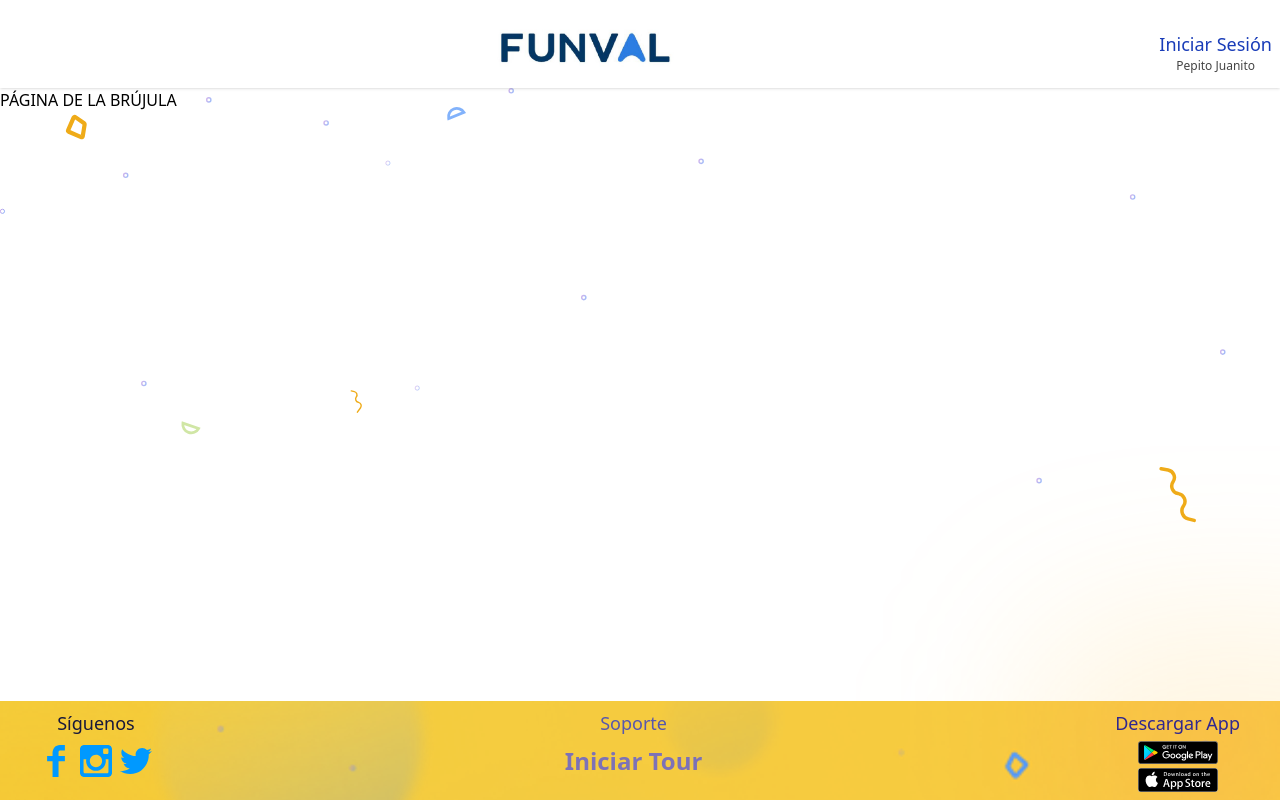
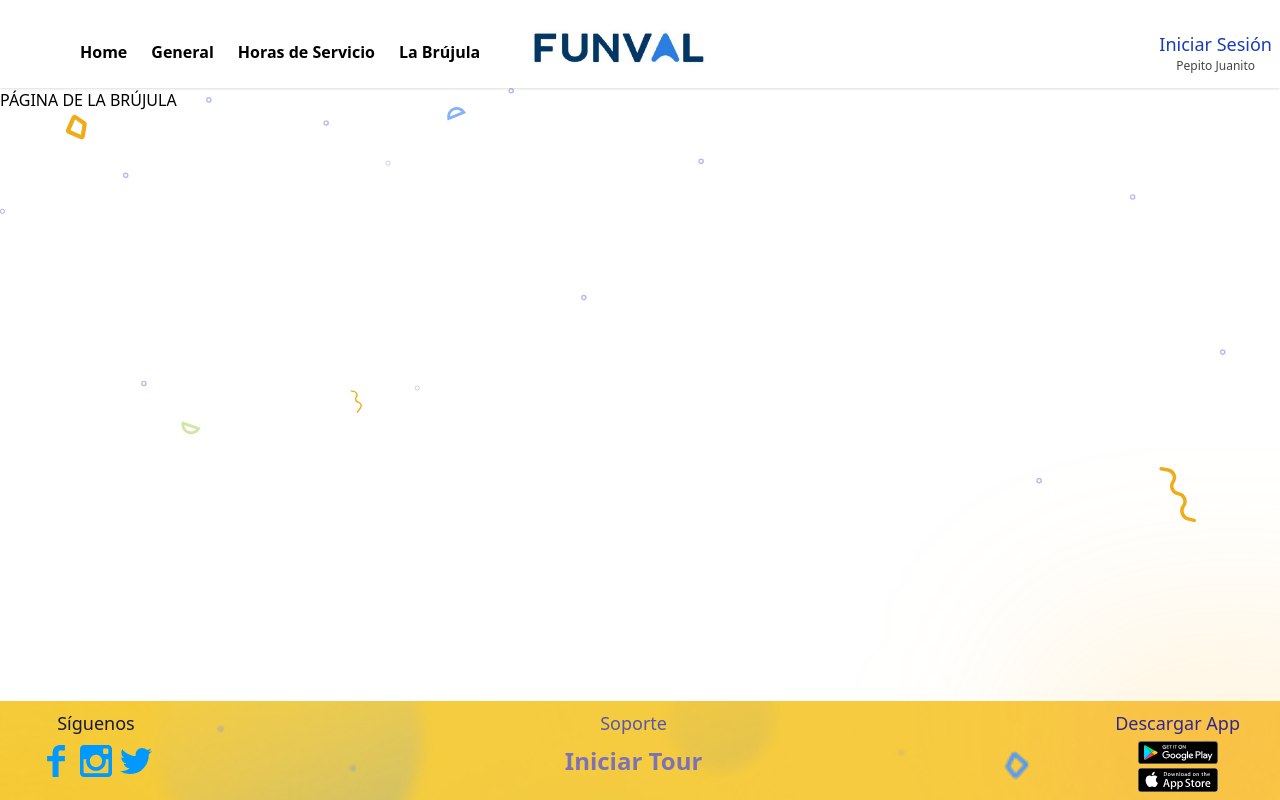
Before and after one commit to MuserOk/Horas-de-Servicio-Funval, a React (Vite) app: page /LaBrujula in a window 1280 px wide. Built offline with nearby package versions, Linux system fonts and the light colour scheme; the HTML template or start-up script is replaced by a standard one.

Commit message:
agrega funciones a los menus y header

```diff
--- a/src/components/Header.jsx
+++ b/src/components/Header.jsx
@@ -1,26 +1,65 @@
-import React from 'react'
-import MenuH from './MenuH'
+import React from "react";
+import { Link } from "react-router-dom"; // Asegúrate de tener este import
+import MenuH from "./MenuH"; // Tu componente MenuH
 
-
-// NECESITAMOS UN useSATE Y useEFFECT PARA QUE EL INICIAR SESION ACTIVE LA PÁGINA DE LOG IN
-
-
+const menuItems = [
+  { label: "Home", path: "/" },
+  { label: "General", path: "/General" },
+  { label: "Horas de Servicio", path: "/HorasDeServicio" },
+  { label: "La Brújula", path: "/LaBrujula" },
+];
 
 export default function Header() {
   return (
-    <div className='relative w-full dark:bg-[#153862] h-[15%] flex justify-between items-center px-2 dark:md:px-6 dark:lg:px-10 pt-4 shadow-sm pb-2 md:pb-0'>
+    <div className="relative w-full dark:bg-[#153862] h-[15%] flex justify-between items-center px-2 dark:md:px-6 dark:lg:px-10 pt-4 shadow-sm pb-2 md:pb-0">
+      {/* Wrapper para centrar en móvil/tablet, y alinear a la izquierda en lg */}
+      <div className="flex justify-center w-full lg:justify-center lg:w-auto">
+        {/* Contenedor inline-flex para que el grupo tenga ancho solo del contenido */}
+        <div className="inline-flex items-center space-x-18">
+          {/* Menú hamburguesa */}
+          <MenuH />
 
-      <MenuH/>
-      <img className='block dark:hidden h-10 md:h-16 lg:h-18' src="/images/funval-img-light.png" alt="logo funval" />
-      <img className="hidden dark:block h-10 md:h-16 lg:h-18" src="/images/funval-img-dark.jpg" alt="logo funval"/>
+          {/* Menú de navegación en escritorio (lg) */}
+          <div className="hidden lg:flex items-center space-x-8">
+            <ul className="flex space-x-6 text-white font-semibold">
+              {menuItems.map((item) => (
+                <li key={item.label}>
+                  <Link
+                    to={item.path}
+                    className="text-black hover:text-blue-300 transition duration-200"
+                  >
+                    {item.label}
+                  </Link>
+                </li>
+              ))}
+            </ul>
+          </div>
 
-      <div>
-        {/*iniciar sesion cambia a cerrar sesion */}
-        <p className='text-blue-800 font-medium text-center md:text-lg cursor-pointer hover:text-blue-400 active:text-blue-950 dark:text-white'>Iniciar Sesión</p>
-        {/*aparece al iniciar sesión */}
-        <p className='text-xs lg:text-md font-medium animate-pulse text-center dark:text-white dark:font-bold'>Pepito Juanito</p>
+          {/* Logo - Aseguramos que no se mueva */}
+          <div className="flex items-center space-x-2 lg:-ml-16">
+            <img
+              className="block dark:hidden h-10 md:h-16 lg:h-18"
+              src="/images/funval-img-light.png"
+              alt="logo funval"
+            />
+            <img
+              className="hidden dark:block h-10 md:h-16 lg:h-18"
+              src="/images/funval-img-dark.jpg"
+              alt="logo funval"
+            />
+          </div>
+        </div>
       </div>
 
+      {/* Sección de inicio de sesión */}
+      <div>
+        <p className="text-blue-800 font-medium text-center md:text-lg cursor-pointer hover:text-blue-400 active:text-blue-950 dark:text-white">
+          Iniciar Sesión
+        </p>
+        <p className="text-xs lg:text-md font-medium animate-pulse text-center dark:text-white dark:font-bold">
+          Pepito Juanito
+        </p>
+      </div>
     </div>
-  )
+  );
 }
--- a/src/components/MenuH.jsx
+++ b/src/components/MenuH.jsx
@@ -1,4 +1,5 @@
 import React, { useState } from "react";
+import { Link } from "react-router-dom";
 
 export default function MenuH() {
   const [open, setOpen] = useState(false);
@@ -7,22 +8,29 @@ export default function MenuH() {
     setOpen(false); // Cierra el modal al hacer clic en un bloque
   };
 
-  // Función para cerrar modal si se hace clic fuera del contenido (fondo)
-  const handleCloseOutside = (e) => {
+  const handleCloseOutside = () => {
     setOpen(false);
   };
 
-  // Para evitar que el clic dentro del modal cierre el modal
   const stopPropagation = (e) => {
     e.stopPropagation();
   };
+
+  // Arreglo con rutas y etiquetas
+  const menuItems = [
+    { label: "Home", path: "/" },
+    { label: "General", path: "/General" },
+    { label: "Horas de Servicio", path: "/HorasDeServicio" },
+    { label: "La Brújula", path: "/LaBrujula" },
+    { label: "Contáctos", path: "/contactos" }, // Asegúrate de crear esta ruta o quitarla
+  ];
 
   return (
     <div>
       {/* Botón hamburguesa */}
       <button
         onClick={() => setOpen(true)}
-        className="absolute top-2 left-2 lg:hidden"
+        className="absolute top-1/2 right-4 transform -translate-y-1/2 left-2 lg:hidden pt-2"
         aria-label="Abrir menú"
       >
         <svg
@@ -31,7 +39,7 @@ export default function MenuH() {
           viewBox="0 0 24 24"
           strokeWidth={1.5}
           stroke="currentColor"
-          className="w-16 h-16 text-black dark:text-white cursor-pointer hover:text-gray-400 active:text-gray-800"
+          className="w-10 h-10 text-black dark:text-white cursor-pointer hover:text-gray-400 active:text-gray-800"
         >
           <path
             strokeLinecap="round"
@@ -45,33 +53,35 @@ export default function MenuH() {
       {open && (
         <div
           className="fixed inset-0 z-50 bg-black/40 flex justify-start lg:hidden"
-          onClick={handleCloseOutside} // Cierra al hacer clic fuera
+          onClick={handleCloseOutside}
         >
           <div
-            className="bg-blue-300/90 w-full max-w-xs rounded-b-lg shadow-[0px_1px_8px] p-6 mt-16  h-70 overflow-visible relative  border-t-0 border-r-1 border-b-1 border-l-1 border-white"
-            onClick={stopPropagation} // Evita cierre si clic dentro del modal
+            className="bg-blue-300/90 w-full max-w-xs rounded-b-lg shadow-[0px_1px_8px] p-6 mt-16 h-70 overflow-visible relative border border-white"
+            onClick={stopPropagation}
           >
             {/* Botón cerrar */}
-            <button onClick={() => setOpen(false)} className="absolute top-1 right-1 text-white font-bold hover:bg-gray-400 text-xl active:bg-gray-600 bg-gray-600/80 mt-4 mr-2 w-8 h-8 rounded flex justify-center items-center">
+            <button
+              onClick={() => setOpen(false)}
+              className="absolute top-1 right-1 text-white font-bold hover:bg-gray-400 text-xl active:bg-gray-600 bg-gray-600/80 mt-4 mr-2 w-8 h-8 rounded flex justify-center items-center"
+            >
               X
             </button>
 
             {/* Contenido */}
-            <h2 className="text-3xl font-bold mb-4 text-gray-100">Menú </h2>
+            <h2 className="text-3xl font-bold mb-4 text-gray-100">Menú</h2>
             <ul className="space-y-2 text-lg font-bold text-gray-600">
-              {[
-                "Home",
-                "General",
-                "Horas de Servicio",
-                "La Brújula",
-                "Contáctos",
-              ].map((block, index) => (
+              {menuItems.map(({ label, path }, index) => (
                 <li
                   key={index}
-                  onClick={handleBlockClick}
-                  className="cursor-pointer hover:text-white active:text-gray-500 hover:bg-blue-900/30 px-4 rounded"
+                  className="hover:text-white active:text-gray-500 hover:bg-blue-900/30 px-4 rounded"
                 >
-                  {block}
+                  <Link
+                    to={path}
+                    onClick={handleBlockClick}
+                    className="block cursor-pointer"
+                  >
+                    {label}
+                  </Link>
                 </li>
               ))}
             </ul>
```
